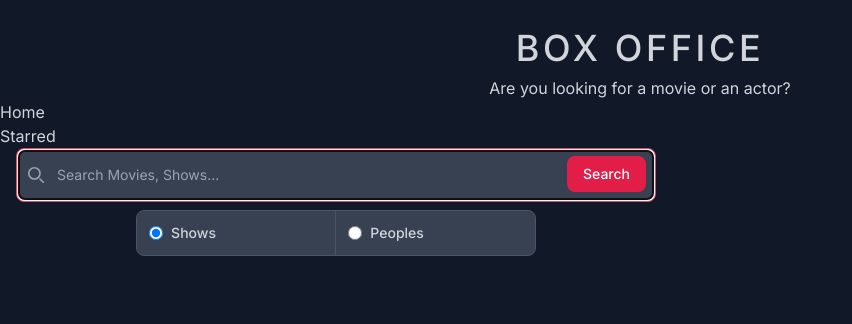
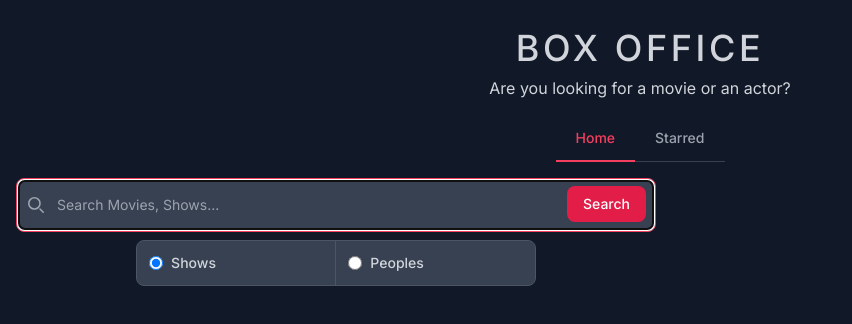
Before and after one commit to surajbera/react-moviemagnet-app, a React (Vite) app: page / in a window 1280 px wide. Shown: the top 324 px of the page, without its empty margins (0-852 px from the left). Built offline with nearby package versions, Linux system fonts and the light colour scheme.

Commit message:
Done with Navbar css

```diff
--- a/src/App.jsx
+++ b/src/App.jsx
@@ -23,9 +23,9 @@ function App() {
         <Routes>
           <Route element={<PageLayout />}>
             <Route path='/' element={<Home />} />
+            <Route path='/starred' element={<Starred />} />
           </Route>
 
-          <Route path='/starred' element={<Starred />} />
           <Route path='*' element={<NotFound />} />
           <Route path='/show/:id' element={<ShowDetail />} />
         </Routes>
--- a/src/components/navbar/Navbar.jsx
+++ b/src/components/navbar/Navbar.jsx
@@ -1,4 +1,4 @@
-import { Link } from 'react-router-dom';
+import { NavLink } from 'react-router-dom';
 
 const Navbar = () => {
   const LINKS = [
@@ -13,11 +13,20 @@ const Navbar = () => {
   ];
 
   return (
-    <nav>
-      <ul>
+    <nav className='text-sm font-medium text-center text-gray-500 border-b border-gray-200 dark:text-gray-400 dark:border-gray-700 mb-4 max-w-fit mx-auto my-4'>
+      <ul className='flex flex-wrap -mb-px w-full'>
         {LINKS.map((link) => (
           <li key={link.text}>
-            <Link to={link.to}>{link.text}</Link>
+            <NavLink
+              to={link.to}
+              className={({ isActive }) =>
+                isActive
+                  ? 'inline-block py-3 px-5 text-primary-600 border-b-2 border-primary-600 rounded-t-lg active dark:text-primary-500 dark:border-primary-500'
+                  : 'inline-block py-3 px-5 border-b-2 border-transparent rounded-t-lg hover:text-gray-600 hover:border-gray-300 dark:hover:text-gray-300'
+              }
+            >
+              {link.text}
+            </NavLink>
           </li>
         ))}
       </ul>
@@ -25,3 +34,8 @@ const Navbar = () => {
   );
 };
 export default Navbar;
+
+/*
+  activeClass css:
+    -
+*/
```
